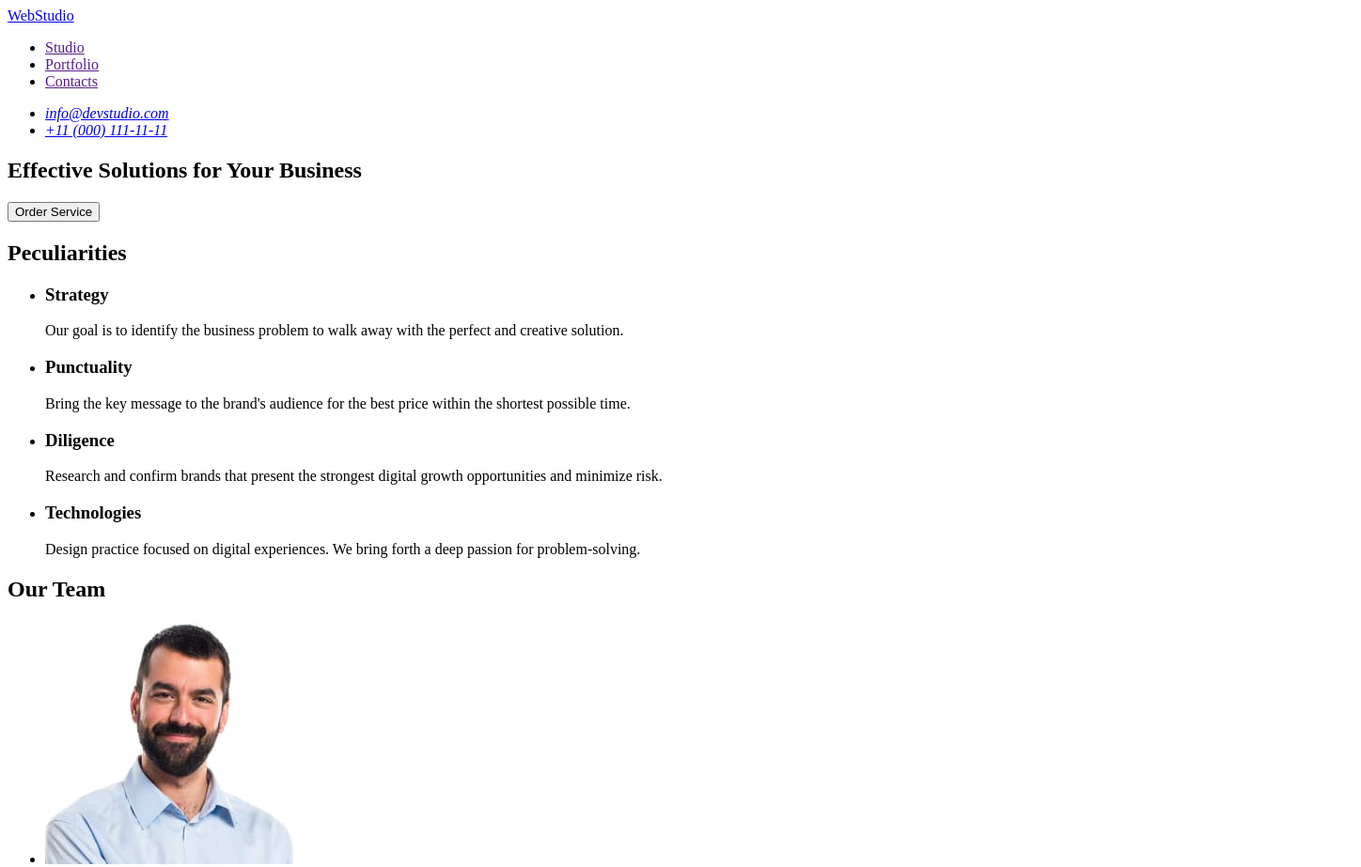
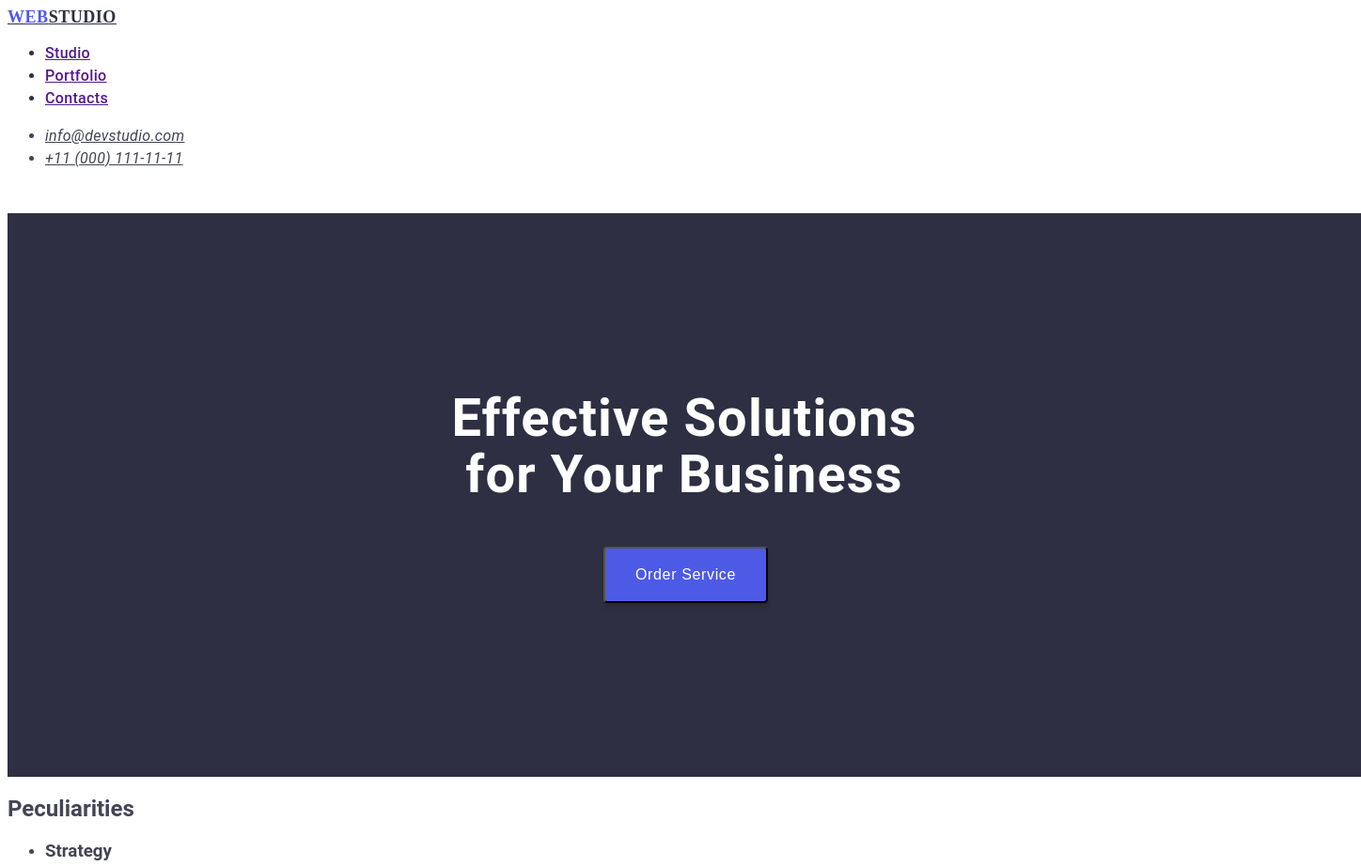
Before and after one commit to oksana12345678/goit-markup-hw-02, a plain HTML site: page index.html in a window 1280 px wide. Shown: the top 923 px of the page at 94% size, 1448 px wide, since content can reach past the window. Drawn offline with Linux system fonts and the light colour scheme.

Commit message:
html-css1

```diff
--- a/css/styles.css
+++ b/css/styles.css
@@ -1,3 +1,74 @@
 body {
   background: #fff;
+  color: #434455;
+  font-family: Roboto;
 }
+.logo {
+  color: #2e2f42;
+  font-family: Raleway;
+  font-size: 18px;
+  font-weight: 700;
+  line-height: 21px;
+  letter-spacing: 0.54px;
+  text-transform: uppercase;
+}
+.logo-web {
+  color: #4d5ae5;
+  font-family: Raleway;
+  font-size: 18px;
+  font-weight: 700;
+  line-height: 21px;
+  letter-spacing: 0.54px;
+  text-transform: uppercase;
+}
+.menu {
+  color: #2e2f42;
+  font-size: 16px;
+  font-weight: 500;
+  line-height: 24px;
+  letter-spacing: 0.32px;
+}
+.address-contakts {
+  color: #434455;
+  font-size: 16px;
+  font-weight: 400;
+  line-height: 24px;
+  letter-spacing: 0.32px;
+}
+/*conteiner-title*/
+.conteiner-title {
+  background: #2e2f42;
+  width: 1440px;
+  height: 600px;
+  flex-shrink: 0;
+}
+.title {
+  color: #fff;
+  text-align: center;
+  font-size: 56px;
+  font-weight: 700;
+  line-height: 60px;
+  letter-spacing: 1.12px;
+  padding-top: 188px;
+  padding-left: 472px;
+  padding-right: 472px;
+  padding-bottom: 0;
+}
+.conteiner-title-button {
+  border-radius: 4px;
+  background: #4d5ae5;
+  box-shadow: 0px 4px 4px 0px rgba(0, 0, 0, 0.15);
+  color: #fff;
+  padding-top: 16px;
+  padding-left: 32px;
+  padding-right: 32px;
+  padding-bottom: 16px;
+  flex-direction: row;
+
+  /* Button Text */
+  font-size: 16px;
+  font-weight: 500;
+  line-height: 24px;
+  letter-spacing: 0.64px;
+  margin-left: 634px;
+}
--- a/index.html
+++ b/index.html
@@ -13,27 +13,43 @@
     />
   </head>
   <body>
-    <header class="menu">
+    <header>
+      <div class="conteiner-manu">
         <nav>
-        <a href="./index.html"> WebStudio</a>
-        <ul>
+          <a href="./index.html" class="logo">
+            <span class="logo-web">Web</span>Studio</a
+          >
+          <ul class="menu">
             <li><a href="">Studio</a></li>
             <li><a href="">Portfolio</a></li>
             <li><a href="">Contacts</a></li>
           </ul>
         </nav>
         <address>
-        <ul>
-          <li><a href="mailto:info@devstudio.com">info@devstudio.com </a></li>
-          <li><a href="tel:+110001111111">+11 (000) 111-11-11</a></li>
+          <ul class="address-contakts">
+            <li>
+              <a href="mailto:info@devstudio.com" class="address-contakts"
+                >info@devstudio.com
+              </a>
+            </li>
+            <li>
+              <a href="tel:+110001111111" class="address-contakts"
+                >+11 (000) 111-11-11</a
+              >
+            </li>
           </ul>
         </address>
+      </div>
     </header>
     <main>
-      <section>
-        <h1>Effective Solutions for Your Business</h1>
-        <button type="button">Order Service</button>
+      <!--conteiner-title-->
+      <section class="conteiner-title">
+        <h1 class="title">Effective Solutions for Your Business</h1>
+        <button class="conteiner-title-button" type="button">
+          Order Service
+        </button>
       </section>
+      <!--conteiner peculiarities-->
       <section>
         <h2>Peculiarities</h2>
         <ul>
@@ -67,6 +83,7 @@
           </li>
         </ul>
       </section>
+      <!--conteiner our team-->
       <section>
         <h2>Our Team</h2>
         <ul>
@@ -108,6 +125,7 @@
           </li>
         </ul>
       </section>
+      <!--conteiner our portfolio-->
       <section>
         <h2>Our Portfolio</h2>
         <ul>
@@ -156,6 +174,7 @@
         </ul>
       </section>
     </main>
+
     <footer>
       <a href="./index.html">WebStudio</a>
       <p>
```
Lines whose indentation alone changed are shown as unchanged.
